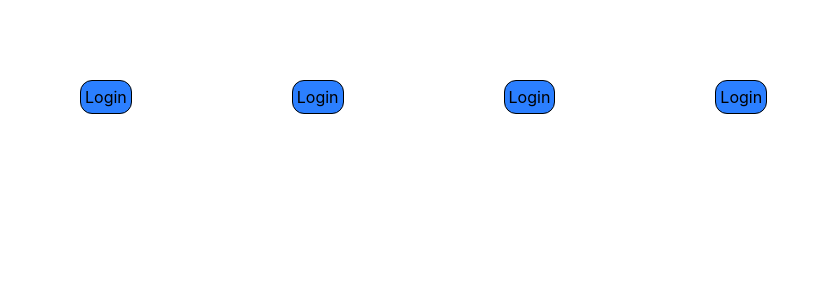
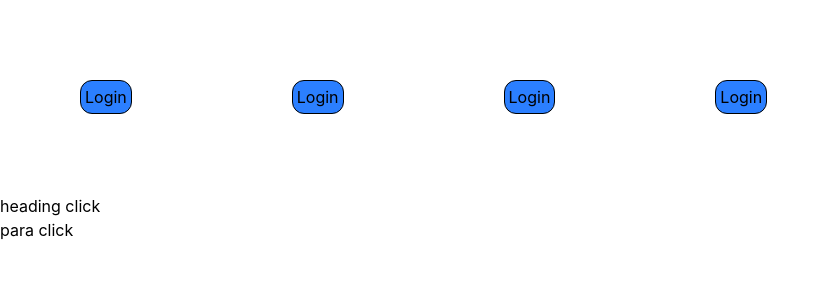
Before and after one commit to md-rayhan-shorif/Tailwind, a React (Vite) app: page / in a window 1280 px wide. Shown: the top 300 px of the page, without its empty margins (0-829 px from the left). Built offline with nearby package versions, Linux system fonts and the light colour scheme.

Commit message:
Interactivity - Group Hover

```diff
--- a/src/topics/Interactivity.jsx
+++ b/src/topics/Interactivity.jsx
@@ -11,6 +11,13 @@ const Interactivity = () => {
 
         <button className=' border p-1 rounded-xl bg-blue-500 m-20 cursor-pointer hover:bg-blue-400 focus:bg-green-500 active:bg-red-400 '>Login</button>
 
+        <div>
+            <a href="" className=' group'>
+                <h1 className=' group-hover:bg-amber-200'>heading click</h1>
+                <p className=' group-hover:text-4xl'>para click</p>
+            </a>
+        </div>
+
     </div>
   )
 }
```
